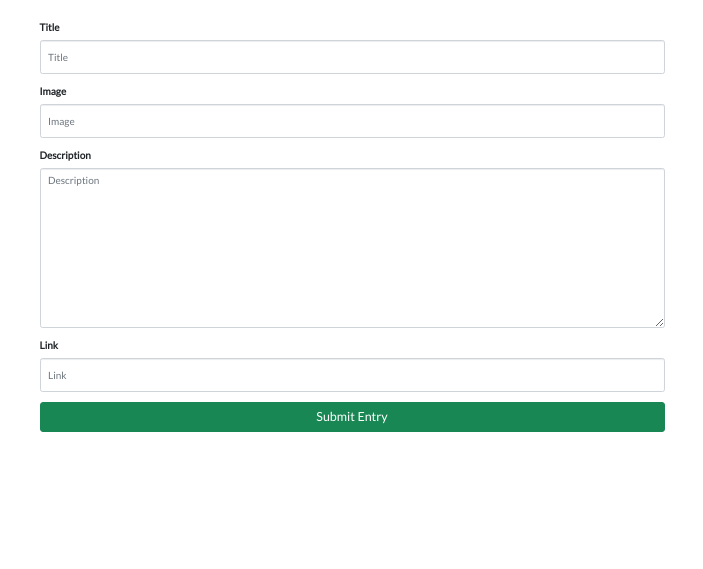
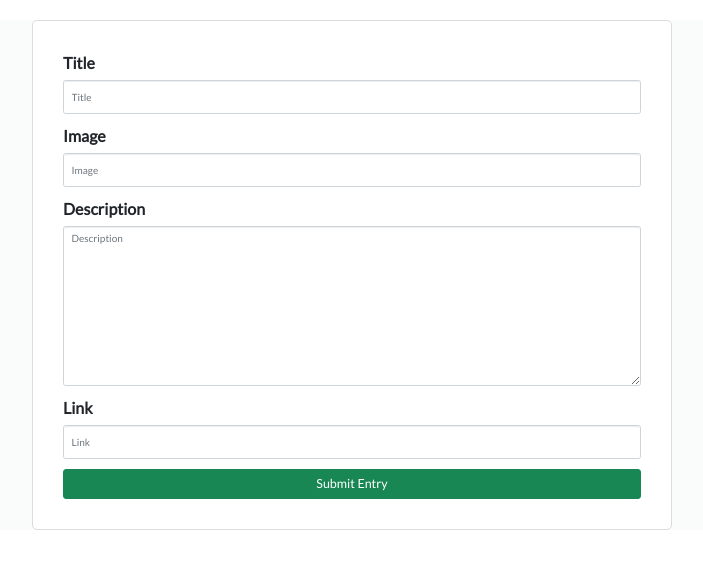
Before and after one commit to Alice-Githui/Rate-my-App, a Django app: page /uploadproject/ in a window 1280 px wide. Shown: the part 64-633 px from the top of the page, without its empty margins (288-991 px from the left). Run offline with Django 3.2, Linux system fonts and the light colour scheme; the visitor is signed in with stand-in values (Sample User, id 1); some libraries are stand-ins or nearby versions.

Commit message:
Add the submit entry form

```diff
--- a/projects/static/CSS/style.css
+++ b/projects/static/CSS/style.css
@@ -145,3 +145,16 @@
     padding-top: 20px;
     border-radius: 5px;
 }
+
+.upload-project{
+    font-family: 'Lato', sans-serif;
+    font-size: 16px;
+    background-color: #fafbfb;
+}
+
+.uploadform{
+    background-color: white;
+    padding: 30px;
+    border: 1px solid gainsboro;
+    border-radius: 5px;
+}
--- a/projects/templates/projects/uploadproject.html
+++ b/projects/templates/projects/uploadproject.html
@@ -3,10 +3,10 @@
 {% load static %}
 
 {% block content %}
-<div class="container-fluid">
+<div class="container-fluid upload-project">
     <div class="row">
         <div class="col-md-3"></div>
-        <div class="col-md-6">
+        <div class="col-md-6 uploadform">
             <form method ="POST" enctype="multipart/form-data" action="{% url 'uploadproject' %}">
                 {% csrf_token %}
 
```
